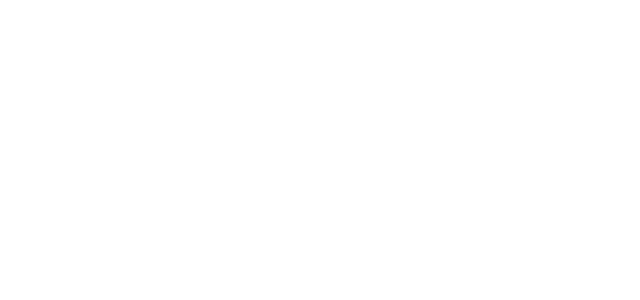
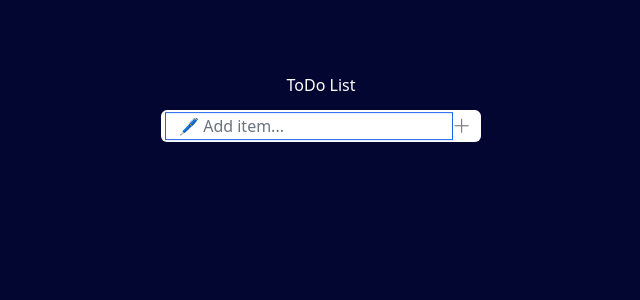
Before and after one commit to clevinwilson/Todo_MERN, a React (Vite) app in the folder frontend/: page /todo-list in a window 1280 px wide. Before the commit this address had no page. Shown: the top 300 px of the page, without its empty margins (319-959 px from the left). Built offline with nearby package versions, Linux system fonts and the light colour scheme.

Commit message:
Todo list created

```diff
--- a/frontend/package.json
+++ b/frontend/package.json
@@ -16,6 +16,7 @@
     "formik": "^2.4.2",
     "react": "^18.2.0",
     "react-dom": "^18.2.0",
+    "react-icons": "^4.10.1",
     "react-router-dom": "^6.14.1",
     "react-toastify": "^9.1.3",
     "yup": "^1.2.0"
--- a/frontend/src/App.tsx
+++ b/frontend/src/App.tsx
@@ -5,6 +5,7 @@
 import ForgotPassword from './pages/ForgotPassword';
 import { ToastContainer } from "react-toastify";
 import 'react-toastify/dist/ReactToastify.css';
+import TodoList from './pages/TodoList';
 function App() {
 
 
@@ -12,9 +13,11 @@
     <>
       <BrowserRouter>
         <Routes>
-          <Route path='/login' element={<LoginPage />} />
+          <Route path='/' element={<LoginPage />} />
           <Route path='/signup' element={<SignupPage />} />
           <Route path='/forgot-password' element={<ForgotPassword />} />
+          <Route path='/todo-list' element={<TodoList />} />
+
         </Routes>
       </BrowserRouter>
       <ToastContainer />
--- a/frontend/src/pages/ForgotPassword.tsx
+++ b/frontend/src/pages/ForgotPassword.tsx
@@ -56,7 +56,7 @@
 
                                 <button type="submit" className="w-full  bg-primary-600 bg-blue-600  font-medium rounded-lg text-sm px-5 py-2.5 text-center text-white ">Submit</button>
 
-                                <Link to={'/login'}>
+                                <Link to={'/'}>
 
                                     <p className="text-sm font-light text-gray-800  text-center mt-4 dark:text-gray-400">
                                         Back to Login ?  <span className="font-medium text-primary-600 hover:underline dark:text-primary-500">Login</span>
--- a/frontend/src/pages/LoginPage.tsx
+++ b/frontend/src/pages/LoginPage.tsx
@@ -1,17 +1,33 @@
+import { useNavigate } from 'react-router-dom';
 import Form from '../components/AuthForm'
 import { login } from '../services/user';
+import { toast } from "react-toastify";
+
+
+interface Response {
+    data?: {
+        token?: string;
+    };
+    error: {
+        message: string;
+    };
+}
+
 
 function LoginPage() {
 
+    const navigate=useNavigate();
 
     const handleLogin = (values:object) => {
         console.log(values);
         login(values).then((response)=>{
-            console.log(response);
-
+            localStorage.setItem('jwtToken', response.data?.token);
+            navigate('/todo-list');
         })
-        .catch((error)=>{
-            console.log(error);
+        .catch((err:Response)=>{
+            toast.error(err.error.message, {
+                position: "top-center",
+            });
 
         })
     }
--- a/frontend/src/pages/SignupPage.tsx
+++ b/frontend/src/pages/SignupPage.tsx
@@ -19,7 +19,7 @@
         <div>
             <Form
                 header={"SignUp"}
-                redirect={"/login"}
+                redirect={"/"}
                 buttonName={"Sign Up"}
                 redirectBtnName={"Login"}
                 handleFunction={handleSignUp}
--- /dev/null
+++ b/frontend/src/pages/TodoList.css
@@ -0,0 +1,90 @@
+* {
+    margin: 0;
+    padding: 0;
+}
+
+body {
+    background-color: #020631;
+}
+
+.app {
+    position: absolute;
+    top: 10%;
+    left: 50%;
+    transform: translate(-50%, -10%);
+}
+
+.app .mainHeading h1 {
+    text-align: center;
+}
+
+.app h1,
+h2 {
+    color: white;
+}
+
+.app .input {
+    display: flex;
+    justify-content: center;
+    align-items: center;
+}
+
+.app .input {
+    margin-top: 0.8em;
+    width: 20em;
+    height: 2em;
+    background-color: white;
+    display: flex;
+    justify-content: space-between;
+    align-items: center;
+    border-radius: 6px;
+    padding: 5px;
+}
+
+.app .input input {
+    width: 100%;
+    height: 1.6em;
+    border-color: transparent;
+    outline-color: transparent;
+}
+
+.app i {
+    cursor: pointer;
+    font-size: larger;
+    font-weight: 900;
+    color: grey;
+    margin-right: 5px;
+}
+
+.app .todos {
+    display: flex;
+    justify-content: center;
+    align-items: center;
+    flex-direction: column;
+}
+
+.app .todos .todo {
+    margin-top: 0.8em;
+    width: 20em;
+    height: 2em;
+    background-color: white;
+    display: flex;
+    justify-content: space-between;
+    align-items: center;
+    border-radius: 6px;
+    padding: 5px;
+}
+
+.app .todos .todo .left {
+    display: flex;
+    justify-content: flex-start;
+    align-items: center;
+}
+
+.app .todos .todo .left p {
+    margin-left: 3px;
+    font-size: medium;
+    font-weight: 700;
+    font-style: normal;
+    color: grey;
+}
--- /dev/null
+++ b/frontend/src/pages/TodoList.tsx
@@ -0,0 +1,104 @@
+import { useState, useRef, useEffect } from 'react';
+import { BsPlusLg } from "react-icons/bs";
+import { IoTrashBin } from "react-icons/io5";
+import './TodoList.css';
+import { FiEdit2 } from "react-icons/fi";
+
+type Todo = {
+  id: number,
+  text: string,
+  status: boolean
+}
+
+
+function TodoList() {
+
+  const [text, setText] = useState('');
+  const [todo, setTodo] = useState<Todo[]>([]);
+
+  const inputRef: React.RefObject<HTMLInputElement> = useRef<HTMLInputElement>(null);
+
+  useEffect(() => {
+    inputRef.current?.focus();
+  }, [])
+
+  return (
+    <div className="app d-flex justify-content-center align-items-center flex-column">
+      <div className="mainHeading">
+        <h1>ToDo List</h1>
+      </div>
+      <div className="input">
+        <input type="text"
+          ref={inputRef}
+          onChange={(e) => { setText(e.target.value) }}
+          value={text}
+          placeholder="🖊️ Add item..." />
+        <i className="fas fa-plus"
+          onClick={() => { setTodo([...todo, { id: Date.now(), text, status: false }]) }}
+        ><BsPlusLg /></i>
+      </div>
+
+
+
+      {/* todo listing */}
+      <div className="todos">
+        {
+          todo.map((obj, key) => {
+            return (
+              <div key={key} className="todo input">
+                <div className="left  m-0">
+                  <input type="text" className='m-0'
+                    onChange={(e) => {
+                      setTodo(todo.filter((obj2) => {
+                        if (obj.id == obj2.id ) {
+                          obj2.text = e.target.value;
+                        }
+                        return obj2;
+                      }))
+                    }}
+
+
+                    // saving
+                    onBlur={() => {
+                      setTodo(todo.filter((obj2) => {
+                        if (obj.id == obj2.id) {
+                          obj2.status = false;
+                        }
+                        return obj2;
+                      }))
+                    }}
+                    value={obj.text} readOnly={!obj.status} />
+                </div>
+                <div className="right flex">
+
+                  {/* edit */}
+                  <div className='mr-4'>
+                    <FiEdit2
+                      onClick={() => {
+                        setTodo(todo.filter((obj2) => {
+                          if (obj.id == obj2.id) {
+                            obj2.status = true;
+                          }
+                          return obj2;
+                        }))
+                      }}
+                    />
+                  </div>
+
+                  {/* delete */}
+                  <IoTrashBin
+                    onClick={() => {
+                      setTodo(todo.filter((obj2) => obj2.id != obj.id))
+                    }}
+                    className="text-red-700 me-2" />
+                </div>
+              </div>
+            )
+          })
+        }
+      </div>
+    </div>
+  )
+}
+
+export default TodoList
```
Also changed, not shown: 1 other file (tests, documents, lock files or other folders).
